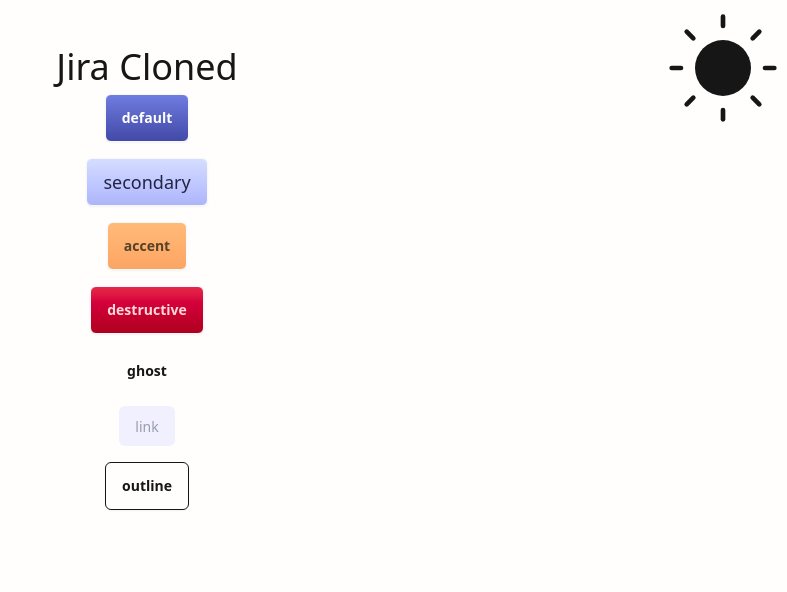
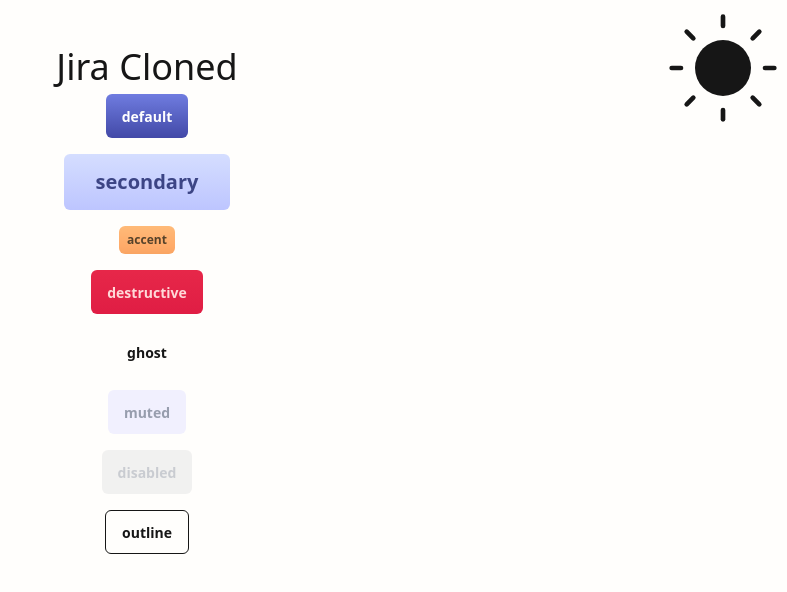
Before and after one commit to PaulHaze/jira-clone, a Next.js app: page / in a window 1280 px wide. Shown: the top 592 px of the page, without its empty margins (493-1280 px from the left). Built offline with nearby package versions, Linux system fonts and the light colour scheme.

Commit message:
final button variants added

```diff
--- a/prettier.config.mjs
+++ b/prettier.config.mjs
@@ -10,7 +10,7 @@
   printWidth: 80,
   tabWidth: 2,
   plugins: ['prettier-plugin-tailwindcss'],
-  tailwindFunctions: ['cn'],
+  tailwindFunctions: ['cva', 'cn'],
 };
 
 export default config;
--- a/src/app/page.tsx
+++ b/src/app/page.tsx
@@ -5,14 +5,19 @@
     <div className="flex flex-col items-center pt-10">
       <h1 className="">Jira Cloned</h1>
       <div className="flex flex-col items-center gap-y-4">
-        <Button variant="default">default</Button>
-        <Button variant="secondary" className="btn">
-          <h5>secondary</h5>
+        <Button>default</Button>
+        <Button size="lg" variant="secondary" className="">
+          secondary
         </Button>
-        <Button variant="accent">accent</Button>
+        <Button size="xs" variant="accent">
+          accent
+        </Button>
         <Button variant="destructive">destructive</Button>
         <Button variant="ghost">ghost</Button>
-        <Button variant="muted">link</Button>
+        <Button variant="muted">muted</Button>
+        <Button disabled variant="disabled">
+          disabled
+        </Button>
         <Button variant="outline">outline</Button>
       </div>
     </div>
--- a/src/components/ui/Button.tsx
+++ b/src/components/ui/Button.tsx
@@ -4,34 +4,40 @@
 
 import { cn } from '@/lib/utils';
 
+// const btnBase =
+//   'font-semibold inline-flex items-center justify-center gap-2 whitespace-nowrap rounded-md text-sm font-medium ring-offset-background focus-visible:outline-none focus-visible:ring-2 focus-visible:ring-ring focus-visible:ring-offset-2 disabled:pointer-events-none disabled:opacity-50 [&_svg]:pointer-events-none [&_svg]:size-4 [&_svg]:shrink-0 active:scale-95 transition-all';
+
 const buttonVariants = cva(
-  'inline-flex  items-center justify-center gap-2 whitespace-nowrap rounded-md text-sm font-medium ring-offset-background transition-colors focus-visible:outline-none focus-visible:ring-2 focus-visible:ring-ring focus-visible:ring-offset-2 disabled:pointer-events-none disabled:opacity-50 [&_svg]:pointer-events-none [&_svg]:size-4 [&_svg]:shrink-0',
+  'inline-flex items-center justify-center gap-2 whitespace-nowrap rounded-md text-sm font-medium font-semibold ring-offset-background transition-all focus-visible:outline-none focus-visible:ring-2 focus-visible:ring-ring focus-visible:ring-offset-2 active:scale-95 disabled:pointer-events-none disabled:opacity-50 [&_svg]:pointer-events-none [&_svg]:size-4 [&_svg]:shrink-0',
   {
     variants: {
       variant: {
-        default:
-          'btn font-bold bg-gradient-to-b from-primary-light to-primary-dark  text-primary-foreground hover:from-primary hover:to-primary',
+        primary:
+          'bg-gradient-to-b from-primary-light to-primary-dark text-primary-foreground hover:from-primary hover:to-primary',
         secondary:
-          'btn font-bold bg-gradient-to-b from-secondary-light to-secondary-dark text-secondary-foreground hover:from-secondary hover:to-secondary',
+          'bg-gradient-to-b from-secondary-light to-secondary-dark text-secondary-foreground hover:from-secondary hover:to-secondary',
         accent:
-          'btn font-bold bg-gradient-to-b from-accent-light to-accent-dark text-accent-content hover:from-accent-dark hover:to-accent-dark',
+          'bg-gradient-to-b from-accent-light to-accent-dark text-accent-content hover:from-accent-dark hover:to-accent-dark',
         destructive:
-          'btn font-bold bg-gradient-to-b from-destructive-light to-destructive-dark text-destructive-foreground hover:from-destructive-dark hover:to-destructive-dark',
+          'bg-gradient-to-b from-destructive-light to-destructive font-bold text-destructive-foreground hover:from-destructive-dark hover:to-destructive-dark hover:text-white',
         outline:
-          'btn border font-bold border-input bg-background hover:bg-accent hover:text-accent-foreground',
-        ghost: 'font-bold hover:bg-accent hover:text-accent-foreground',
+          'border border-input bg-background font-bold hover:bg-accent hover:text-accent-foreground',
+        ghost:
+          'btn-ghost font-semibold hover:bg-accent hover:text-accent-foreground',
         muted:
-          'bg-primary-muted text-content-light/80 hover:text-content-muted/80',
+          'bg-primary-muted text-content-light/80 hover:text-content-muted/80 disabled:bg-neutral',
+        disabled: 'btn-disabled bg-neutral-200 text-content-light/80',
       },
       size: {
-        default: 'h-10 px-4 py-2',
+        default: 'h-11 px-4 py-3',
+        xs: 'h-7 rounded-md px-2 text-xs',
         sm: 'h-9 rounded-md px-3',
-        lg: 'h-11 rounded-md px-8',
-        icon: 'h-10 w-10',
+        lg: 'h-14 rounded-md px-8 text-xl',
+        icon: 'h-8 w-8',
       },
     },
     defaultVariants: {
-      variant: 'default',
+      variant: 'primary',
       size: 'default',
     },
   },
--- a/tailwind.config.ts
+++ b/tailwind.config.ts
@@ -211,9 +211,9 @@
           '--primary-dark': '45.4% 0.1494 275.82',
           '--primary-muted': '96% 0.0187 289.33',
           secondary: '#b5bdfe',
-          'secondary-content': '#212543',
+          'secondary-content': '#3c4585',
           '--secondary-light': '91.57% 0.0934 278.71',
-          '--secondary-dark': '79.12% 0.0934 278.71',
+          '--secondary-dark': '84.12% 0.0934 278.71',
           accent: '#ff8a00',
           'accent-content': '#56422a',
           '--accent-light': '85.78% 0.1294 57.36',
```
